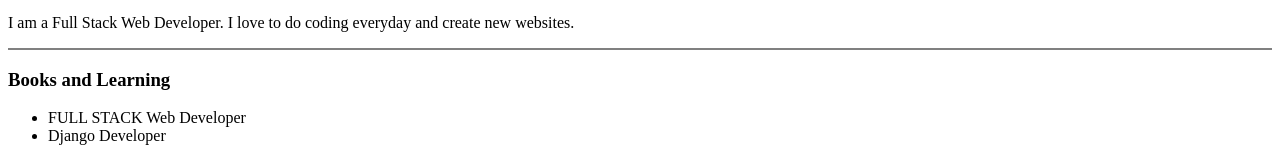
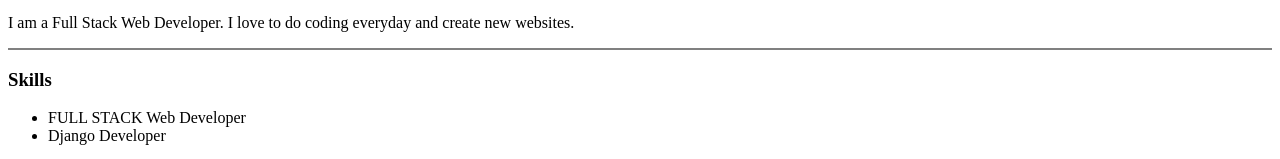
Before and after one commit to manojraut0803/cv, a plain HTML site: page index.html in a window 1280 px wide. Shown: the part 312-471 px from the top of the page. Drawn offline with Linux system fonts and the light colour scheme.

Commit message:
Update index.html

```diff
--- a/index.html
+++ b/index.html
@@ -13,7 +13,7 @@
     <p>I am a Full Stack Web Developer. I love to do coding everyday and create new websites.</p>
     <hr size="2" noshade>
 
-    <h3>Books and Learning</h3>
+    <h3>Skills</h3>
 
     <ul>
         <li>FULL STACK Web Developer</li>
```
